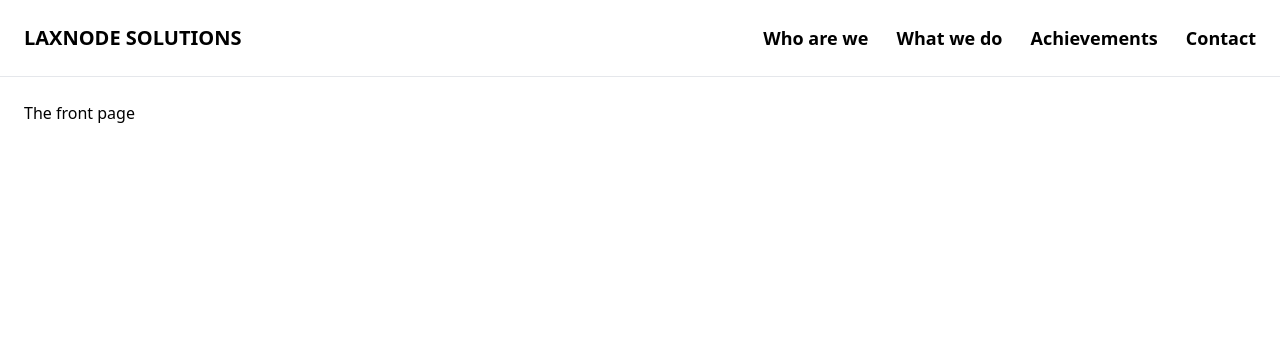
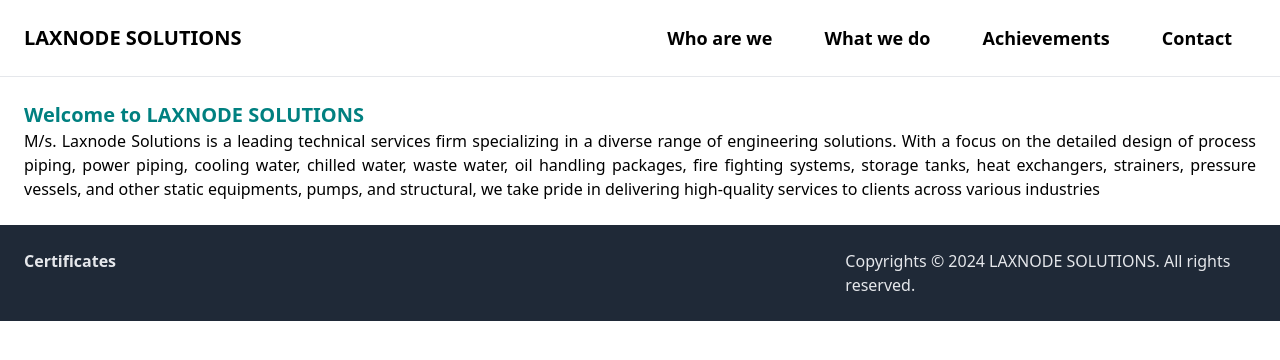
Before and after one commit to SURE-SHRAVAN/Website, a Django app: page / in a window 1280 px wide. Shown: the top 360 px of the page. Run offline with Django 5.2, Linux system fonts and the light colour scheme.

Commit message:
Added hoover effects and footer

```diff
--- a/Laxnode/core/templates/core/base.html
+++ b/Laxnode/core/templates/core/base.html
@@ -14,18 +14,34 @@
      <body>
         <nav class="py-6 px-6 flex justify-between items-center border-b border-gray-200">
             <a href="/" class="text-xl font-semibold text-black no-underline">LAXNODE SOLUTIONS</a>
+            <div>
+                <a href= "{% url 'about' %}"  class="px-6 py-3 text-lg font-semibold bg-teal-500 text-black rounded-xl hover:bg-blue-400 no-underline">Who are we</a>
+                <a href="{% url 'service' %}" class="px-6 py-3 text-lg font-semibold  text-black rounded-xl hover:bg-blue-400  no-underline">What we do</a>
+                <a href="{% url 'achievements' %}" class="px-6 py-3 text-lg font-semibold  text-black rounded-xl hover:bg-blue-400 no-underline">Achievements</a>
+                <a href="{% url 'contact' %}" class="px-6 py-3 text-lg font-semibold  text-black rounded-xl hover:bg-blue-400 no-underline">Contact</a>
+            </div>
 
-            <div class="space-x-6">
-                <a href="about/" class="text-lg font-semibold hover:text-gray-500 no-underline">Who are we</a>
-                <a href="work/" class="text-lg font-semibold hover:text-gray-500 no-underline">What we do</a>
-                <a href="achievements/" class="text-lg font-semibold hover:text-gray-500 no-underline">Achievements</a>
-                <a href="contact/" class="text-lg font-semibold hover:text-gray-500 no-underline">Contact</a>
-            </div>
         </nav>
 
         <div class= "px-6 py-6">
             {% block content %}
             {% endblock %}
         </div>
+
+        <footer class="py-6 px-6 flex justify-between bg-gray-800 text-gray-200">
+
+            <div class="w-2/3 pr-10">
+
+                <h3 class="mb-5 font-semibold">Certificates</h3>
+
+            </div>
+
+            <div class="w-1/3">
+                <h4 class="space-y-2">
+                    Copyrights © 2024 LAXNODE SOLUTIONS. All rights reserved.
+                </h4>
+            </div>
+        </footer>
+
      </body>
 </html>
--- a/Laxnode/core/templates/core/index.html
+++ b/Laxnode/core/templates/core/index.html
@@ -3,5 +3,10 @@
  {% block title %} Welcome {% endblock %}
 
  {%  block content %}
-<h1> The front page</h1>
+ <h1 style="color: teal; text-align:justify;" class="text-xl font-semibold">Welcome to LAXNODE SOLUTIONS</h1>
+ <p style=" text-align:justify;"> M/s. Laxnode Solutions is a leading technical services firm specializing in a diverse range
+   of engineering solutions. With a focus on the detailed design of process piping, power piping,
+   cooling water, chilled water, waste water, oil handling packages, fire fighting systems, storage
+   tanks, heat exchangers, strainers, pressure vessels, and other static equipments, pumps, and
+   structural, we take pride in delivering high-quality services to clients across various industries </p>
 {% endblock%}
```
